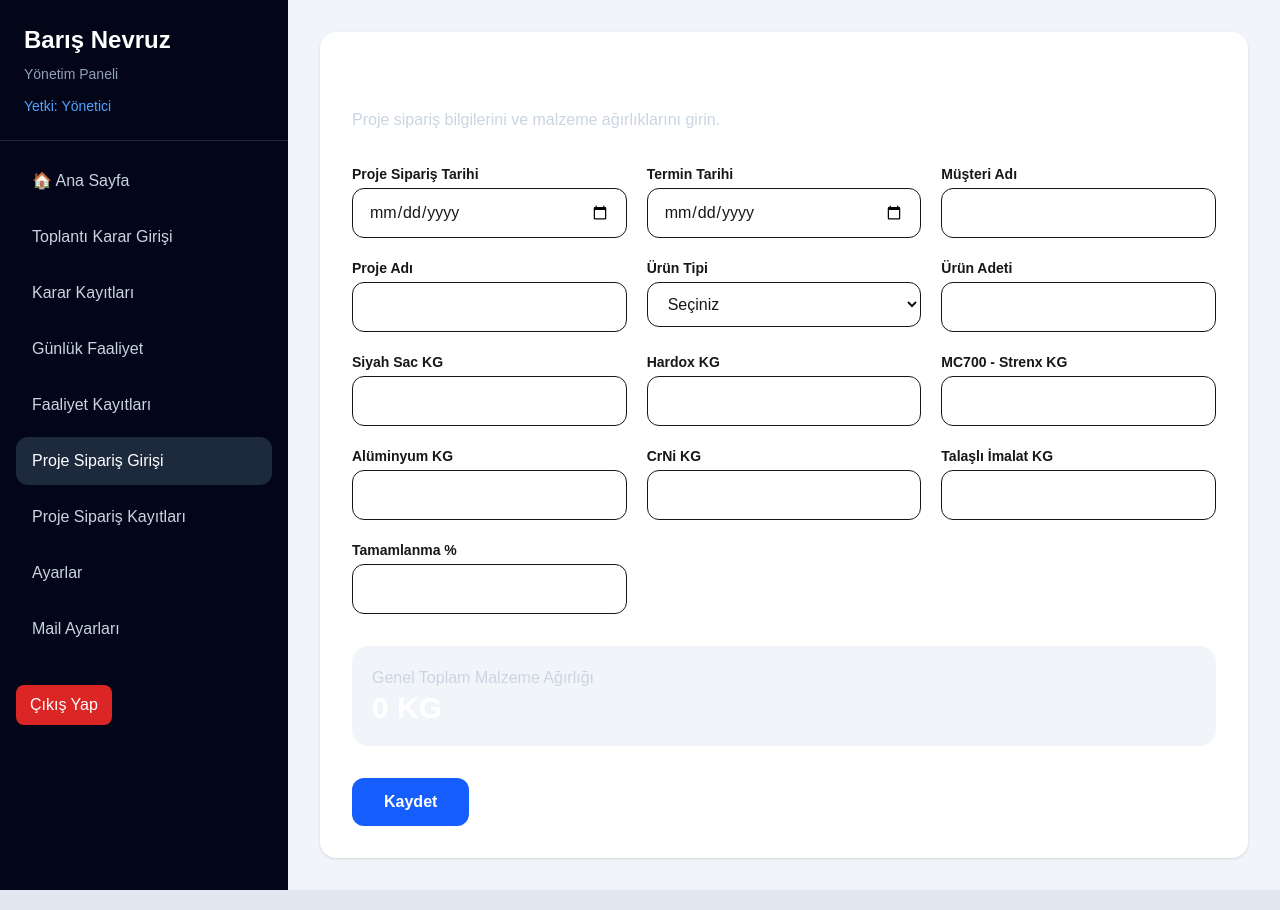
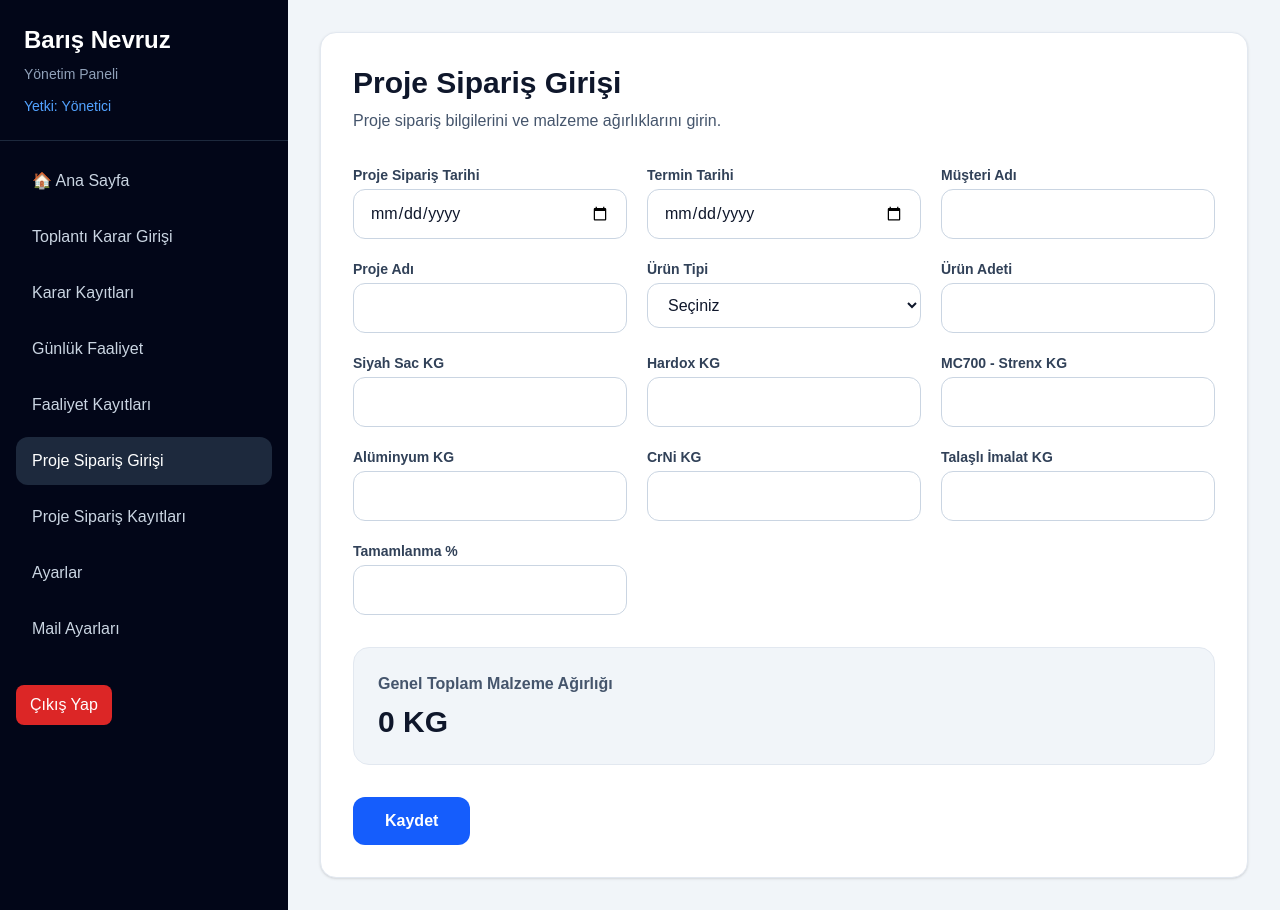
Before and after one commit to BarisNevruz/erp-system, a Next.js app: page /proje-siparis in a window 1280 px wide. Built offline with nearby package versions, Linux system fonts and the light colour scheme; no server answers.

Commit message:
Fix project order page theme colors

```diff
--- a/app/proje-siparis/page.tsx
+++ b/app/proje-siparis/page.tsx
@@ -1,4 +1,5 @@
 "use client";
+
 import Sidebar from "@/components/Sidebar";
 import { useState } from "react";
 import { supabase } from "@/lib/supabase";
@@ -82,13 +83,13 @@ export default function ProjeSiparisPage() {
     <main className="min-h-screen bg-slate-100 flex">
       <Sidebar fullName="Barış Nevruz" role="Yönetici" />
 
-    <section className="flex-1 bg-slate-100 p-8 overflow-x-hidden">
-      <div className="max-w-5xl mx-auto bg-white rounded-2xl shadow p-8">
-        <h1 className="text-3xl font-bold text-white">
+      <section className="flex-1 bg-slate-100 p-4 md:p-8 overflow-x-auto">
+        <div className="max-w-5xl mx-auto bg-white rounded-2xl border border-slate-200 shadow-sm p-8 text-slate-900">
+          <h1 className="text-3xl font-bold text-slate-900">
             Proje Sipariş Girişi
           </h1>
 
-        <p className="text-slate-300 mt-2">
+          <p className="text-slate-600 mt-2">
             Proje sipariş bilgilerini ve malzeme ağırlıklarını girin.
           </p>
 
@@ -100,14 +101,14 @@ export default function ProjeSiparisPage() {
             <Input label="Proje Adı" name="proje_adi" value={form.proje_adi} onChange={handleChange} />
 
             <div>
-            <label className="block text-sm font-semibold text-whitetext-slate-200 mb-1">
+              <label className="block text-sm font-semibold text-slate-700 mb-1">
                 Ürün Tipi
               </label>
               <select
                 name="urun_tipi"
                 value={form.urun_tipi}
                 onChange={handleChange}
-              className="w-full border rounded-xl px-4 py-3"
+                className="w-full bg-white border border-slate-300 text-slate-900 rounded-xl px-4 py-3"
               >
                 <option value="">Seçiniz</option>
                 <option value="Platform">Platform</option>
@@ -122,20 +123,21 @@ export default function ProjeSiparisPage() {
             </div>
 
             <Input label="Ürün Adeti" name="urun_adeti" type="number" value={form.urun_adeti} onChange={handleChange} />
-
             <Input label="Siyah Sac KG" name="siyah_sac_kg" type="number" value={form.siyah_sac_kg} onChange={handleChange} />
             <Input label="Hardox KG" name="hardox_kg" type="number" value={form.hardox_kg} onChange={handleChange} />
             <Input label="MC700 - Strenx KG" name="mc700_strenx_kg" type="number" value={form.mc700_strenx_kg} onChange={handleChange} />
             <Input label="Alüminyum KG" name="aluminyum_kg" type="number" value={form.aluminyum_kg} onChange={handleChange} />
             <Input label="CrNi KG" name="crni_kg" type="number" value={form.crni_kg} onChange={handleChange} />
             <Input label="Talaşlı İmalat KG" name="talasli_imalat_kg" type="number" value={form.talasli_imalat_kg} onChange={handleChange} />
-
             <Input label="Tamamlanma %" name="tamamlanma_yuzdesi" type="number" value={form.tamamlanma_yuzdesi} onChange={handleChange} />
           </div>
 
-        <div className="mt-8 bg-slate-100 rounded-2xl p-5">
-          <p className="text-slate-300">Genel Toplam Malzeme Ağırlığı</p>
-          <p className="text-3xl font-bold text-white">
+          <div className="mt-8 bg-slate-100 border border-slate-200 rounded-2xl p-6">
+            <p className="text-slate-600 font-semibold">
+              Genel Toplam Malzeme Ağırlığı
+            </p>
+
+            <p className="text-3xl font-bold text-slate-900 mt-2">
               {toplamKg.toLocaleString("tr-TR")} KG
             </p>
           </div>
@@ -167,17 +169,17 @@ function Input({
 }) {
   return (
     <div>
-      <label className="block text-sm font-semibold text-whitetext-slate-200 mb-1">
+      <label className="block text-sm font-semibold text-slate-700 mb-1">
         {label}
       </label>
+
       <input
         name={name}
         type={type}
         value={value}
         onChange={onChange}
-        className="w-full border rounded-xl px-4 py-3"
+        className="w-full bg-white border border-slate-300 text-slate-900 rounded-xl px-4 py-3"
       />
     </div>
-
   );
 }
```
Also changed, not shown: app/proje-siparis-import/page.tsx (added). Lines whose indentation alone changed are shown as unchanged.
